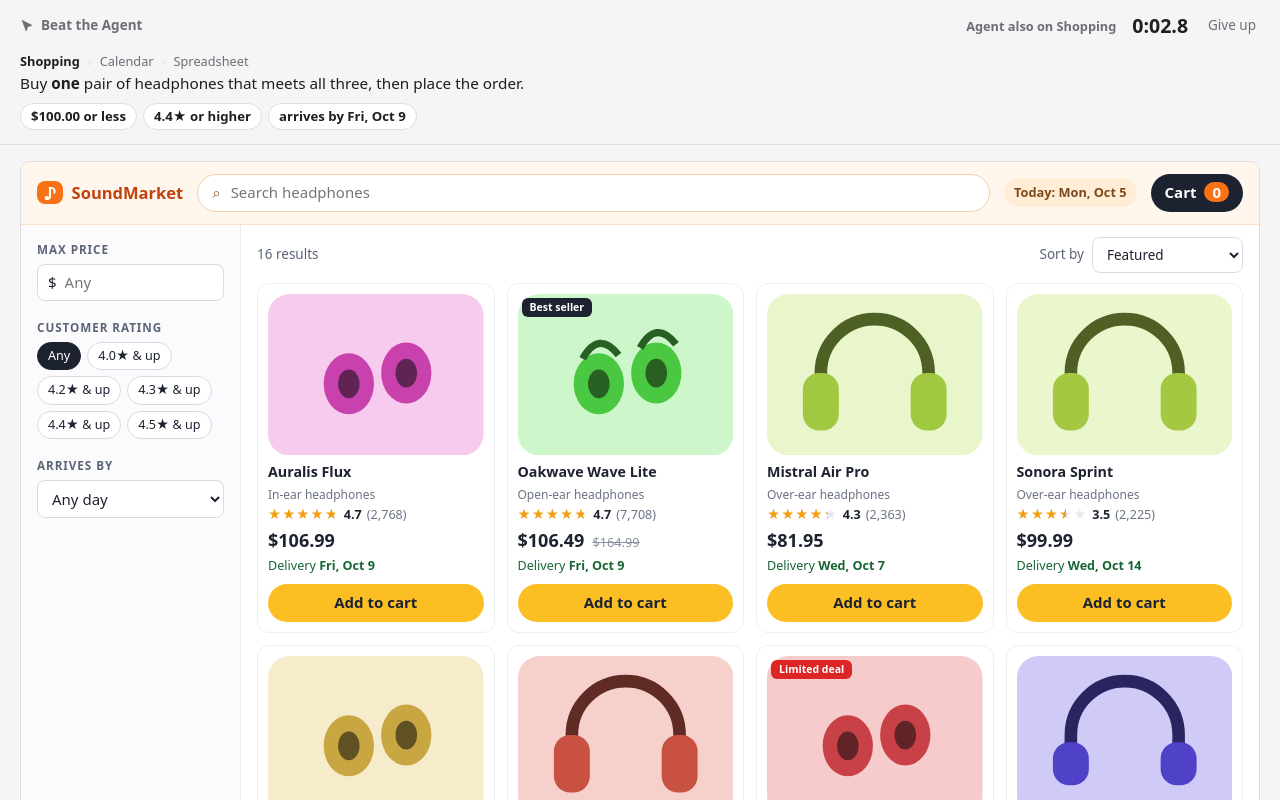
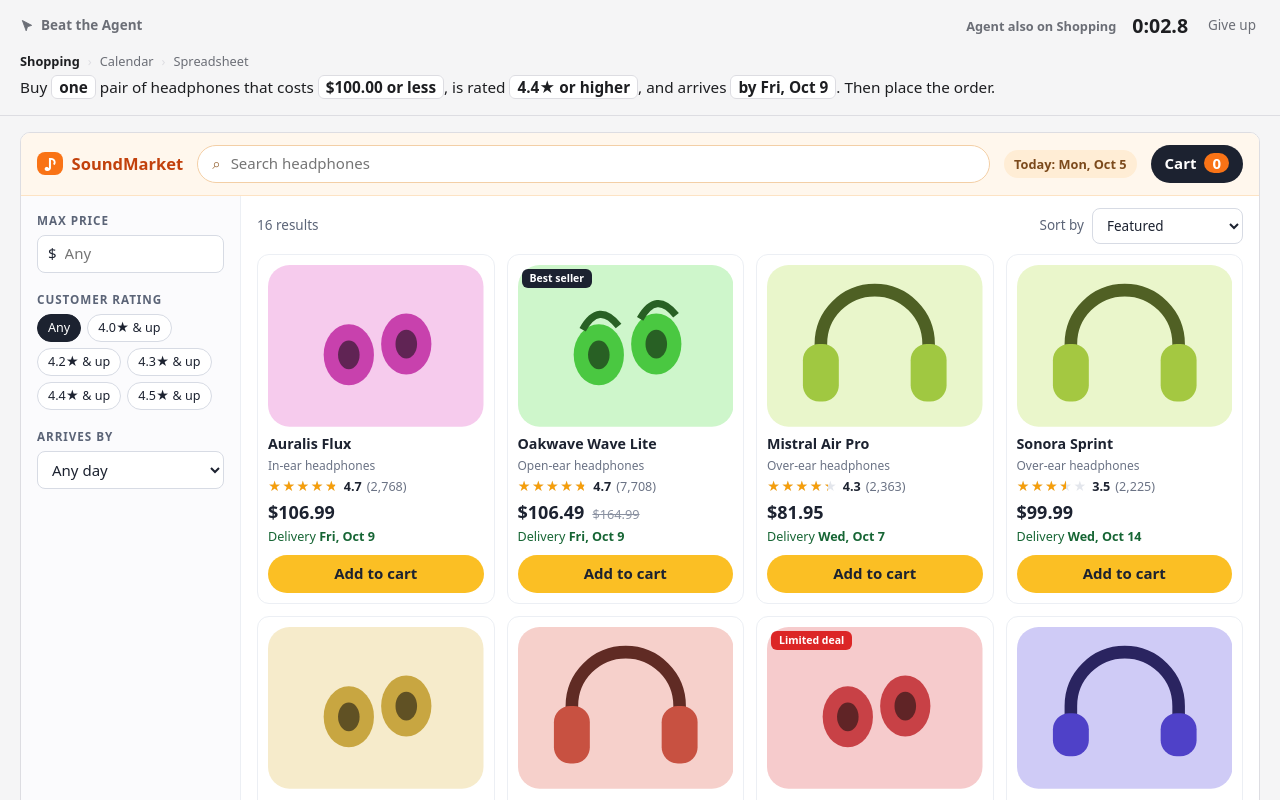
Before and after one commit to YsnMars/beattheagent, a React (Vite) app: page / in a window 1280 px wide. Both pictures are taken after a click on the button "Start". Shown: the top 800 px of the page. Built offline with nearby package versions, Linux system fonts and the light colour scheme.

Commit message:
Show challenge requirements inline in task descriptions

```diff
--- a/src/app.css
+++ b/src/app.css
@@ -332,12 +332,19 @@ button:disabled {
   padding-bottom: 14px;
 }
 .task p {
-  margin: 2px 0 0;
+  margin: 4px 0 0;
   font-size: 1.02rem;
+  line-height: 1.75;
   text-wrap: pretty;
 }
-.task b {
+/* Each condition in the task, marked inline like a chip so it can be found at a glance. */
+.task p b {
   font-weight: 650;
+  padding: 1px 7px;
+  border: 1px solid var(--line);
+  border-radius: 6px;
+  background: var(--surface);
+  white-space: nowrap; /* a condition never splits across lines */
 }
 .task-head {
   display: flex;
@@ -375,24 +382,6 @@ button:disabled {
 }
 .split-gap.even {
   color: var(--muted);
-}
-/* The task's requirements, one per chip. */
-.rules {
-  display: flex;
-  flex-wrap: wrap;
-  gap: 6px;
-  margin: 8px 0 0;
-  padding: 0;
-  list-style: none;
-}
-.rules li {
-  padding: 3px 10px;
-  border: 1px solid var(--line);
-  border-radius: 999px;
-  background: var(--surface);
-  font-size: 0.88rem;
-  font-weight: 600;
-  white-space: nowrap;
 }
 .task-feedback {
   margin-top: 10px;
@@ -1850,18 +1839,12 @@ button:disabled {
   .task-cleared {
     font-size: 0.8rem;
   }
-  .rules {
-    gap: 5px;
-    margin-top: 6px;
-  }
-  .rules li {
-    padding: 2px 8px;
-    font-size: 0.8rem;
-    white-space: normal;
-  }
   .task p {
     font-size: 0.9rem;
-    line-height: 1.38;
+    line-height: 1.7;
+  }
+  .task p b {
+    padding: 0 5px;
   }
   .task-feedback {
     margin-top: 6px;
--- a/src/components/GameScreen.tsx
+++ b/src/components/GameScreen.tsx
@@ -1,6 +1,6 @@
 import { useEffect, useRef, useState, type ReactNode } from "react";
-import { SHEET_COLUMNS, STAGES, type Challenge, type StageId } from "../challenge/types";
-import { sortLabel } from "../challenge/validate";
+import { STAGES, type Challenge, type StageId } from "../challenge/types";
+import { colList, sortLabel } from "../challenge/validate";
 import { formatDay, formatDuration, formatMoney } from "../lib/format";
 import { elapsedAt, PENALTY_MS, type DerivedRun } from "../game/run";
 import type { AnyAction, CalAction, SheetAction, ShopAction } from "../game/state";
@@ -11,43 +11,37 @@ import { Shopping } from "../stages/Shopping";
 import { Calendar, clashFor } from "../stages/Calendar";
 import { Sheet } from "../stages/Sheet";
 
-/** The task as a short lead-in plus one chip per requirement, so it can be re-checked at a glance. */
+/**
+ * The task, worded exactly as the recorded agent runs saw it. Its conditions are highlighted inline
+ * (see `.task p b`) so they can be re-checked at a glance without a second copy of the rules.
+ */
 export function TaskText({ ch, stage }: { ch: Challenge; stage: StageId }) {
-  let lead: ReactNode;
-  let rules: string[];
   if (stage === "shopping") {
     const s = ch.shopping;
-    lead = (
-      <>
-        Buy <b>one</b> pair of headphones that meets all three, then place the order.
-      </>
+    return (
+      <p>
+        Buy <b>one</b> pair of headphones that costs <b>{formatMoney(s.budgetCents)} or less</b>, is rated <b>{s.minRating.toFixed(1)}★ or higher</b>, and
+        arrives <b>by {formatDay(s.deadline)}</b>. Then place the order.
+      </p>
     );
-    rules = [`${formatMoney(s.budgetCents)} or less`, `${s.minRating.toFixed(1)}★ or higher`, `arrives by ${formatDay(s.deadline)}`];
-  } else if (stage === "calendar") {
+  }
+  if (stage === "calendar") {
     const c = ch.calendar;
     const clash = clashFor(c);
     const who = clash ? (clash.who.name === "You" ? "your" : `${clash.who.name.split(" ")[0]}'s`) : "someone's";
-    lead = (
-      <>
-        “{c.meetingTitle}” now clashes with {who} calendar. Move it to a time that fits all of these, then save.
-      </>
+    return (
+      <p>
+        “{c.meetingTitle}” now clashes with {who} calendar. Move it to a new time <b>this week (Mon–Fri)</b> when <b>all {c.attendees.length} attendees are free</b>{" "}
+        and <b>within everyone's working hours</b>. It lasts <b>{c.durationMin} minutes</b> and <b>starts on the hour or half hour</b>. Then save.
+      </p>
     );
-    rules = [`${c.durationMin} minutes`, "this week (Mon–Fri)", `all ${c.attendees.length} attendees free`, "in everyone's working hours", "starts at :00 or :30"];
-  } else {
-    const sh = ch.sheet;
-    const cols = sh.dupColumns.map((k) => SHEET_COLUMNS.find((c) => c.key === k)!.label).join(" + ");
-    lead = <>Remove the duplicate rows and sort what's left, then submit the sheet.</>;
-    rules = [`duplicates = same ${cols} (any letter case)`, `keep the ${sh.keepRule.label} row`, `sort by ${sortLabel(sh.sort)}`];
   }
+  const sh = ch.sheet;
   return (
-    <>
-      <p>{lead}</p>
-      <ul className="rules">
-        {rules.map((r) => (
-          <li key={r}>{r}</li>
-        ))}
-      </ul>
-    </>
+    <p>
+      Rows are duplicates when their <b>{colList(sh.dupColumns)}</b> {sh.dupColumns.length > 1 ? "all match" : "matches"} (ignore letter case). From each
+      duplicate group keep only the <b>{sh.keepRule.label}</b> row. Then sort the remaining rows by <b>{sortLabel(sh.sort)}</b> and submit the sheet.
+    </p>
   );
 }
 
```
